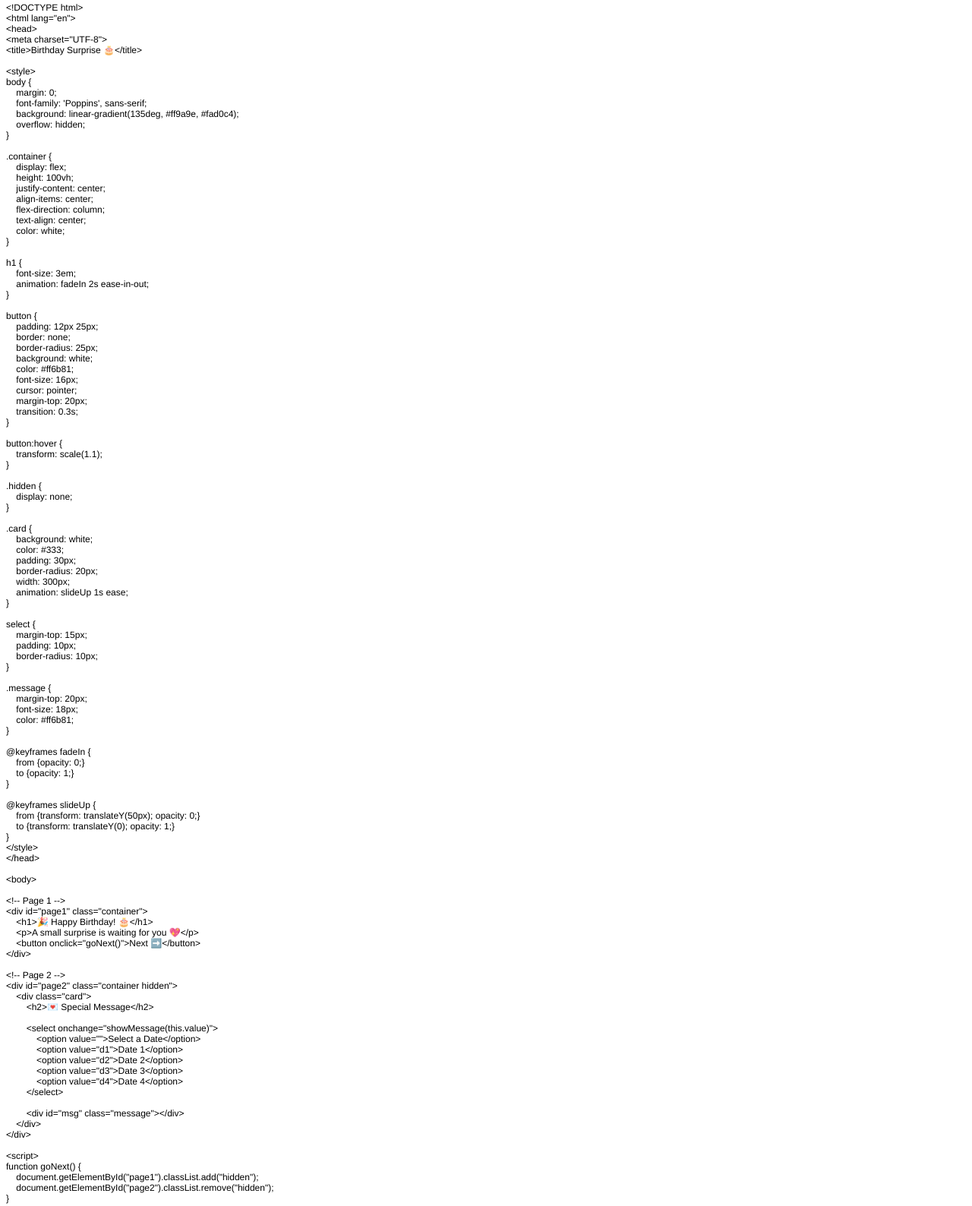
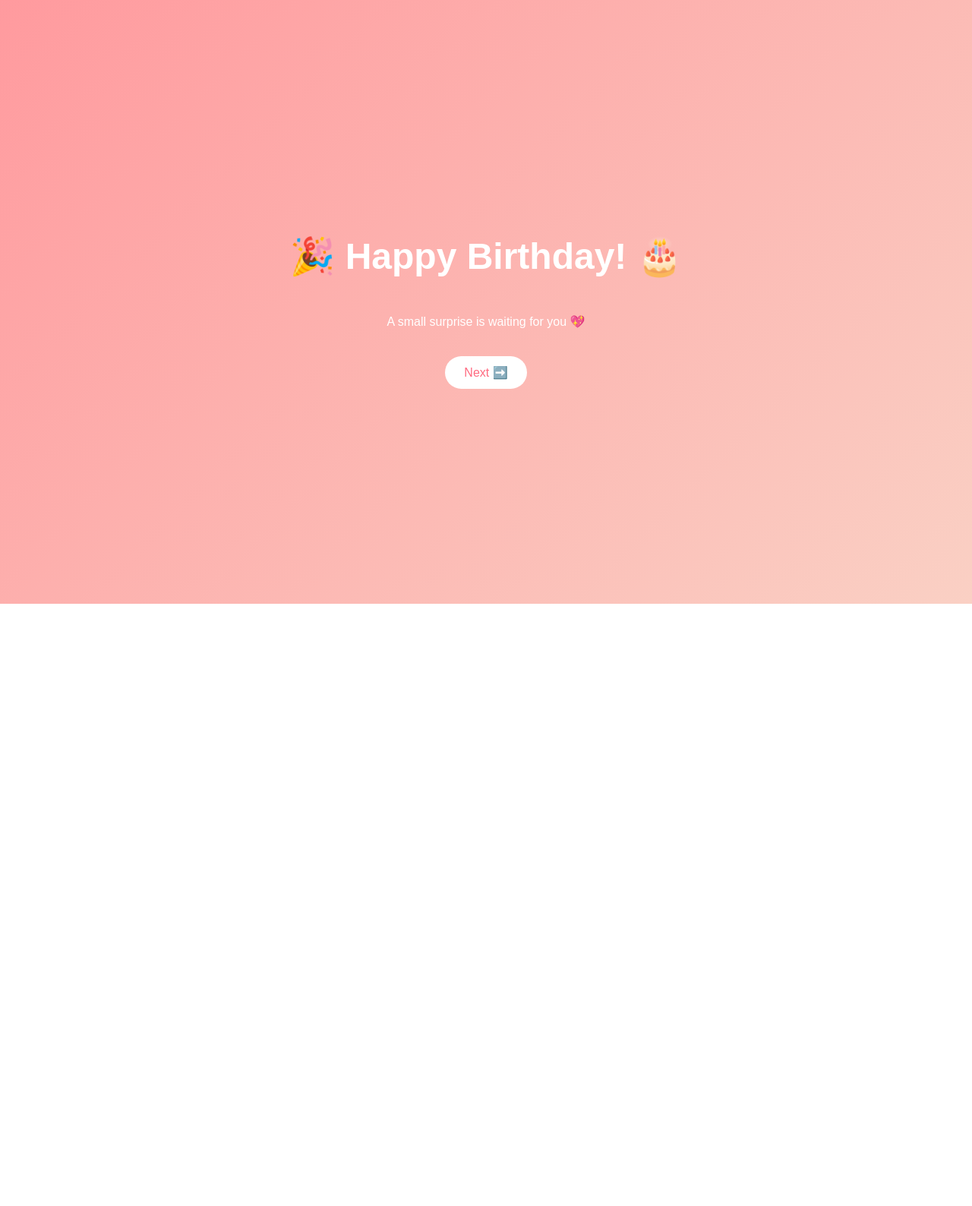
Before and after one commit to karthikrepo5/bday, a plain HTML site: page index.html in a window 1280 px wide. Shown: the part 5-1593 px from the top of the page at 76% size. After the commit the page ends 800 px from the top, so only its background shows below. Drawn offline with Linux system fonts and the light colour scheme.

Commit message:
Update index.html

```diff
--- a/index.html
+++ b/index.html
@@ -1,144 +1,255 @@
-<!DOCTYPE html PUBLIC "-//W3C//DTD HTML 4.01//EN" "http://www.w3.org/TR/html4/strict.dtd">
-<html>
+<!DOCTYPE html>
+
+<html lang="en">
+
 <head>
-  <meta http-equiv="Content-Type" content="text/html; charset=utf-8">
-  <meta http-equiv="Content-Style-Type" content="text/css">
-  <title></title>
-  <meta name="Generator" content="Cocoa HTML Writer">
-  <meta name="CocoaVersion" content="2685.4">
-  <style type="text/css">
-    p.p1 {margin: 0.0px 0.0px 0.0px 0.0px; font: 12.0px Helvetica}
-    p.p2 {margin: 0.0px 0.0px 0.0px 0.0px; font: 12.0px Helvetica; min-height: 14.0px}
-  </style>
+
+<meta charset="UTF-8">
+
+<title>Birthday Surprise 🎂</title>
+
+
+
+<style>
+
+body {
+
+    margin: 0;
+
+    font-family: 'Poppins', sans-serif;
+
+    background: linear-gradient(135deg, #ff9a9e, #fad0c4);
+
+    overflow: hidden;
+
+}
+
+
+
+.container {
+
+    display: flex;
+
+    height: 100vh;
+
+    justify-content: center;
+
+    align-items: center;
+
+    flex-direction: column;
+
+    text-align: center;
+
+    color: white;
+
+}
+
+
+
+h1 {
+
+    font-size: 3em;
+
+    animation: fadeIn 2s ease-in-out;
+
+}
+
+
+
+button {
+
+    padding: 12px 25px;
+
+    border: none;
+
+    border-radius: 25px;
+
+    background: white;
+
+    color: #ff6b81;
+
+    font-size: 16px;
+
+    cursor: pointer;
+
+    margin-top: 20px;
+
+    transition: 0.3s;
+
+}
+
+
+
+button:hover {
+
+    transform: scale(1.1);
+
+}
+
+
+
+.hidden {
+
+    display: none;
+
+}
+
+
+
+.card {
+
+    background: white;
+
+    color: #333;
+
+    padding: 30px;
+
+    border-radius: 20px;
+
+    width: 300px;
+
+    animation: slideUp 1s ease;
+
+}
+
+
+
+select {
+
+    margin-top: 15px;
+
+    padding: 10px;
+
+    border-radius: 10px;
+
+}
+
+
+
+.message {
+
+    margin-top: 20px;
+
+    font-size: 18px;
+
+    color: #ff6b81;
+
+}
+
+
+
+@keyframes fadeIn {
+
+    from {opacity: 0;}
+
+    to {opacity: 1;}
+
+}
+
+
+
+@keyframes slideUp {
+
+    from {transform: translateY(50px); opacity: 0;}
+
+    to {transform: translateY(0); opacity: 1;}
+
+}
+
+</style>
+
 </head>
+
+
+
 <body>
-<p class="p1">&lt;!DOCTYPE html&gt;</p>
-<p class="p1">&lt;html lang="en"&gt;</p>
-<p class="p1">&lt;head&gt;</p>
-<p class="p1">&lt;meta charset="UTF-8"&gt;</p>
-<p class="p1">&lt;title&gt;Birthday Surprise 🎂&lt;/title&gt;</p>
-<p class="p2"><br></p>
-<p class="p1">&lt;style&gt;</p>
-<p class="p1">body {</p>
-<p class="p1"><span class="Apple-converted-space">    </span>margin: 0;</p>
-<p class="p1"><span class="Apple-converted-space">    </span>font-family: 'Poppins', sans-serif;</p>
-<p class="p1"><span class="Apple-converted-space">    </span>background: linear-gradient(135deg, #ff9a9e, #fad0c4);</p>
-<p class="p1"><span class="Apple-converted-space">    </span>overflow: hidden;</p>
-<p class="p1">}</p>
-<p class="p2"><br></p>
-<p class="p1">.container {</p>
-<p class="p1"><span class="Apple-converted-space">    </span>display: flex;</p>
-<p class="p1"><span class="Apple-converted-space">    </span>height: 100vh;</p>
-<p class="p1"><span class="Apple-converted-space">    </span>justify-content: center;</p>
-<p class="p1"><span class="Apple-converted-space">    </span>align-items: center;</p>
-<p class="p1"><span class="Apple-converted-space">    </span>flex-direction: column;</p>
-<p class="p1"><span class="Apple-converted-space">    </span>text-align: center;</p>
-<p class="p1"><span class="Apple-converted-space">    </span>color: white;</p>
-<p class="p1">}</p>
-<p class="p2"><br></p>
-<p class="p1">h1 {</p>
-<p class="p1"><span class="Apple-converted-space">    </span>font-size: 3em;</p>
-<p class="p1"><span class="Apple-converted-space">    </span>animation: fadeIn 2s ease-in-out;</p>
-<p class="p1">}</p>
-<p class="p2"><br></p>
-<p class="p1">button {</p>
-<p class="p1"><span class="Apple-converted-space">    </span>padding: 12px 25px;</p>
-<p class="p1"><span class="Apple-converted-space">    </span>border: none;</p>
-<p class="p1"><span class="Apple-converted-space">    </span>border-radius: 25px;</p>
-<p class="p1"><span class="Apple-converted-space">    </span>background: white;</p>
-<p class="p1"><span class="Apple-converted-space">    </span>color: #ff6b81;</p>
-<p class="p1"><span class="Apple-converted-space">    </span>font-size: 16px;</p>
-<p class="p1"><span class="Apple-converted-space">    </span>cursor: pointer;</p>
-<p class="p1"><span class="Apple-converted-space">    </span>margin-top: 20px;</p>
-<p class="p1"><span class="Apple-converted-space">    </span>transition: 0.3s;</p>
-<p class="p1">}</p>
-<p class="p2"><br></p>
-<p class="p1">button:hover {</p>
-<p class="p1"><span class="Apple-converted-space">    </span>transform: scale(1.1);</p>
-<p class="p1">}</p>
-<p class="p2"><br></p>
-<p class="p1">.hidden {</p>
-<p class="p1"><span class="Apple-converted-space">    </span>display: none;</p>
-<p class="p1">}</p>
-<p class="p2"><br></p>
-<p class="p1">.card {</p>
-<p class="p1"><span class="Apple-converted-space">    </span>background: white;</p>
-<p class="p1"><span class="Apple-converted-space">    </span>color: #333;</p>
-<p class="p1"><span class="Apple-converted-space">    </span>padding: 30px;</p>
-<p class="p1"><span class="Apple-converted-space">    </span>border-radius: 20px;</p>
-<p class="p1"><span class="Apple-converted-space">    </span>width: 300px;</p>
-<p class="p1"><span class="Apple-converted-space">    </span>animation: slideUp 1s ease;</p>
-<p class="p1">}</p>
-<p class="p2"><br></p>
-<p class="p1">select {</p>
-<p class="p1"><span class="Apple-converted-space">    </span>margin-top: 15px;</p>
-<p class="p1"><span class="Apple-converted-space">    </span>padding: 10px;</p>
-<p class="p1"><span class="Apple-converted-space">    </span>border-radius: 10px;</p>
-<p class="p1">}</p>
-<p class="p2"><br></p>
-<p class="p1">.message {</p>
-<p class="p1"><span class="Apple-converted-space">    </span>margin-top: 20px;</p>
-<p class="p1"><span class="Apple-converted-space">    </span>font-size: 18px;</p>
-<p class="p1"><span class="Apple-converted-space">    </span>color: #ff6b81;</p>
-<p class="p1">}</p>
-<p class="p2"><br></p>
-<p class="p1">@keyframes fadeIn {</p>
-<p class="p1"><span class="Apple-converted-space">    </span>from {opacity: 0;}</p>
-<p class="p1"><span class="Apple-converted-space">    </span>to {opacity: 1;}</p>
-<p class="p1">}</p>
-<p class="p2"><br></p>
-<p class="p1">@keyframes slideUp {</p>
-<p class="p1"><span class="Apple-converted-space">    </span>from {transform: translateY(50px); opacity: 0;}</p>
-<p class="p1"><span class="Apple-converted-space">    </span>to {transform: translateY(0); opacity: 1;}</p>
-<p class="p1">}</p>
-<p class="p1">&lt;/style&gt;</p>
-<p class="p1">&lt;/head&gt;</p>
-<p class="p2"><br></p>
-<p class="p1">&lt;body&gt;</p>
-<p class="p2"><br></p>
-<p class="p1">&lt;!-- Page 1 --&gt;</p>
-<p class="p1">&lt;div id="page1" class="container"&gt;</p>
-<p class="p1"><span class="Apple-converted-space">    </span>&lt;h1&gt;🎉 Happy Birthday! 🎂&lt;/h1&gt;</p>
-<p class="p1"><span class="Apple-converted-space">    </span>&lt;p&gt;A small surprise is waiting for you 💖&lt;/p&gt;</p>
-<p class="p1"><span class="Apple-converted-space">    </span>&lt;button onclick="goNext()"&gt;Next ➡️&lt;/button&gt;</p>
-<p class="p1">&lt;/div&gt;</p>
-<p class="p2"><br></p>
-<p class="p1">&lt;!-- Page 2 --&gt;</p>
-<p class="p1">&lt;div id="page2" class="container hidden"&gt;</p>
-<p class="p1"><span class="Apple-converted-space">    </span>&lt;div class="card"&gt;</p>
-<p class="p1"><span class="Apple-converted-space">        </span>&lt;h2&gt;💌 Special Message&lt;/h2&gt;</p>
-<p class="p2"><br></p>
-<p class="p1"><span class="Apple-converted-space">        </span>&lt;select onchange="showMessage(this.value)"&gt;</p>
-<p class="p1"><span class="Apple-converted-space">            </span>&lt;option value=""&gt;Select a Date&lt;/option&gt;</p>
-<p class="p1"><span class="Apple-converted-space">            </span>&lt;option value="d1"&gt;Date 1&lt;/option&gt;</p>
-<p class="p1"><span class="Apple-converted-space">            </span>&lt;option value="d2"&gt;Date 2&lt;/option&gt;</p>
-<p class="p1"><span class="Apple-converted-space">            </span>&lt;option value="d3"&gt;Date 3&lt;/option&gt;</p>
-<p class="p1"><span class="Apple-converted-space">            </span>&lt;option value="d4"&gt;Date 4&lt;/option&gt;</p>
-<p class="p1"><span class="Apple-converted-space">        </span>&lt;/select&gt;</p>
-<p class="p2"><br></p>
-<p class="p1"><span class="Apple-converted-space">        </span>&lt;div id="msg" class="message"&gt;&lt;/div&gt;</p>
-<p class="p1"><span class="Apple-converted-space">    </span>&lt;/div&gt;</p>
-<p class="p1">&lt;/div&gt;</p>
-<p class="p2"><br></p>
-<p class="p1">&lt;script&gt;</p>
-<p class="p1">function goNext() {</p>
-<p class="p1"><span class="Apple-converted-space">    </span>document.getElementById("page1").classList.add("hidden");</p>
-<p class="p1"><span class="Apple-converted-space">    </span>document.getElementById("page2").classList.remove("hidden");</p>
-<p class="p1">}</p>
-<p class="p2"><br></p>
-<p class="p1">function showMessage(val) {</p>
-<p class="p1"><span class="Apple-converted-space">    </span>let messages = {</p>
-<p class="p1"><span class="Apple-converted-space">        </span>d1: "💖 This day was the beginning of something special...",</p>
-<p class="p1"><span class="Apple-converted-space">        </span>d2: "🌸 A memory I will always cherish!",</p>
-<p class="p1"><span class="Apple-converted-space">        </span>d3: "✨ You made this day unforgettable!",</p>
-<p class="p1"><span class="Apple-converted-space">        </span>d4: "🎉 And today, I celebrate YOU!"</p>
-<p class="p1"><span class="Apple-converted-space">    </span>};</p>
-<p class="p2"><br></p>
-<p class="p1"><span class="Apple-converted-space">    </span>document.getElementById("msg").innerText = messages[val] || "";</p>
-<p class="p1">}</p>
-<p class="p1">&lt;/script&gt;</p>
-<p class="p2"><br></p>
-<p class="p1">&lt;/body&gt;</p>
-<p class="p1">&lt;/html&gt;</p>
+
+
+
+<!-- Page 1 -->
+
+<div id="page1" class="container">
+
+    <h1>🎉 Happy Birthday! 🎂</h1>
+
+    <p>A small surprise is waiting for you 💖</p>
+
+    <button onclick="goNext()">Next ➡️</button>
+
+</div>
+
+
+
+<!-- Page 2 -->
+
+<div id="page2" class="container hidden">
+
+    <div class="card">
+
+        <h2>💌 Special Message</h2>
+
+
+
+        <select onchange="showMessage(this.value)">
+
+            <option value="">Select a Date</option>
+
+            <option value="d1">Date 1</option>
+
+            <option value="d2">Date 2</option>
+
+            <option value="d3">Date 3</option>
+
+            <option value="d4">Date 4</option>
+
+        </select>
+
+
+
+        <div id="msg" class="message"></div>
+
+    </div>
+
+</div>
+
+
+
+<script>
+
+function goNext() {
+
+    document.getElementById("page1").classList.add("hidden");
+
+    document.getElementById("page2").classList.remove("hidden");
+
+}
+
+
+
+function showMessage(val) {
+
+    let messages = {
+
+        d1: "💖 This day was the beginning of something special...",
+
+        d2: "🌸 A memory I will always cherish!",
+
+        d3: "✨ You made this day unforgettable!",
+
+        d4: "🎉 And today, I celebrate YOU!"
+
+    };
+
+
+
+    document.getElementById("msg").innerText = messages[val] || "";
+
+}
+
+</script>
+
+
+
 </body>
+
 </html>
```
